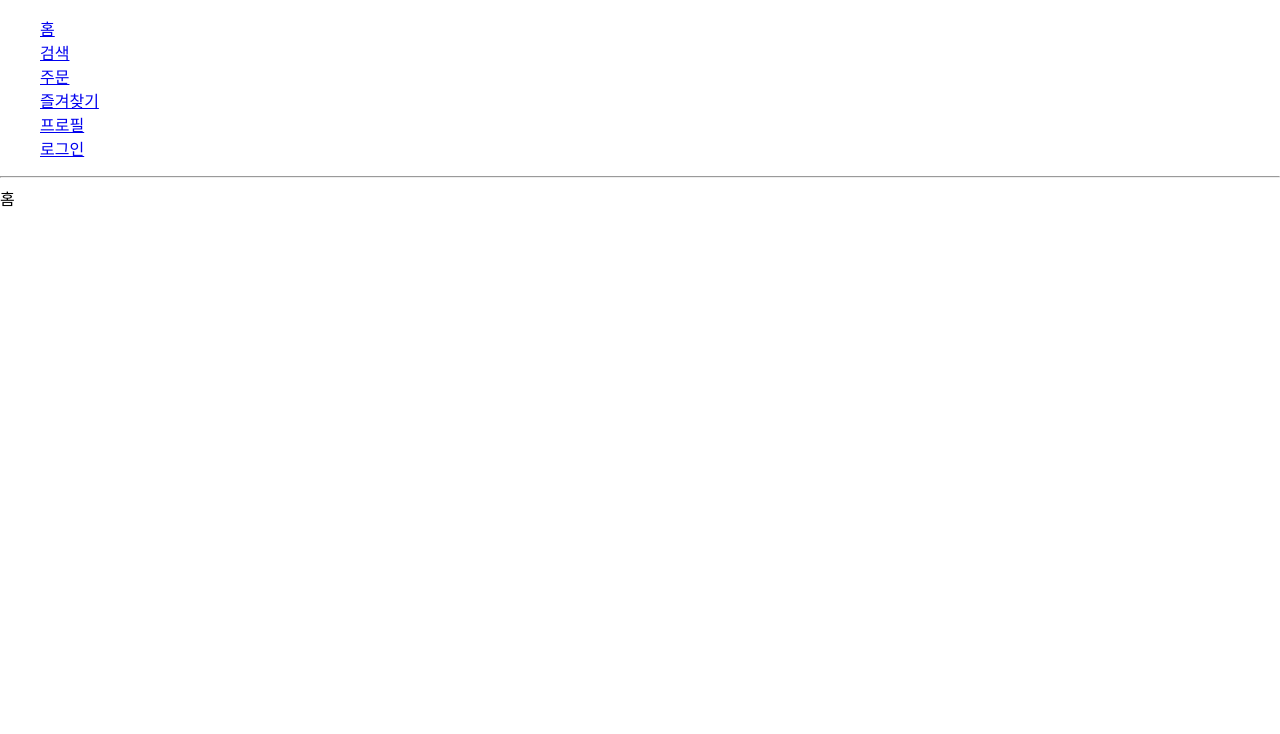
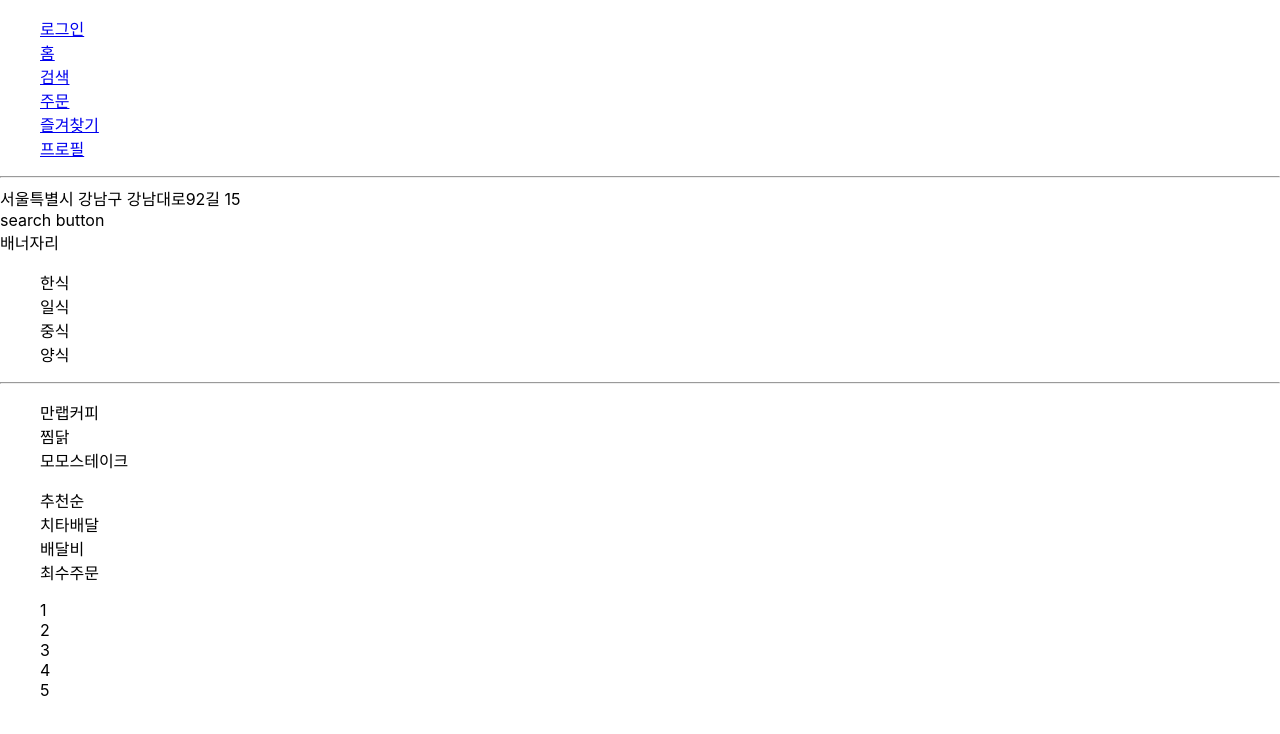
Before and after one commit to dongwonnn/delivery-service-web, a React (Create React App) app: page / in a window 1280 px wide. Shown: the top 734 px of the page. Built offline with nearby package versions, Linux system fonts and the light colour scheme.

Commit message:
register logic update

```diff
--- a/src/App.js
+++ b/src/App.js
@@ -5,7 +5,7 @@ import HomePage from './pages/HomePage';
 import OrderPage from './pages/OrderPage';
 import ProfilePage from './pages/ProfilePage';
 import SearchPage from './pages/SearchPage';
-import { singIn } from './modules/auth';
+import { singIn, register } from './modules/auth';
 import AuthRoute from './compoentns/AuthRoute';
 import LogoutButton from './compoentns/LogoutButton';
 import LoginPage from './pages/LoginPage';
@@ -22,6 +22,13 @@ const App = () => {
     <div>
       <ul>
         <li>
+          {authenticated ? (
+            <LogoutButton logout={logout} />
+          ) : (
+            <Link to="/login">로그인</Link>
+          )}
+        </li>
+        <li>
           <Link to="/">홈</Link>
         </li>
         <li>
@@ -36,13 +43,6 @@ const App = () => {
         <li>
           <Link to="/profile">프로필</Link>
         </li>
-        <li>
-          {authenticated ? (
-            <LogoutButton logout={logout} />
-          ) : (
-            <Link to="/login">로그인</Link>
-          )}
-        </li>
       </ul>
       <hr />
       <Switch>
@@ -50,7 +50,11 @@ const App = () => {
         <Route path="/search" component={SearchPage} />
         <Route path="/order" component={OrderPage} />
         <Route path="/favorite" component={FavoritePage} />
-        <Route path="/register" component={RegisterPage} />
+        {/* <Route path="/register" component={RegisterPage} /> */}
+        <Route
+          path="/register"
+          render={(props) => <RegisterPage register={register} {...props} />}
+        />
         <AuthRoute
           authenticated={authenticated}
           path="/profile"
--- a/src/modules/auth.js
+++ b/src/modules/auth.js
@@ -1,7 +1,27 @@
 const users = [
-  { email: 'kkum9408@gmail.com', password: '123', name: 'dongwon' },
-  { email: 'letuin@gmail.com', password: '234', name: 'letuin' },
+  {
+    email: 'kkum9408@gmail.com',
+    password: '123',
+    name: 'dongwon',
+    phoneNum: '01063666585',
+  },
+  {
+    email: 'letuin@gmail.com',
+    password: '234',
+    name: 'letuin',
+    phoneNum: '01012345678',
+  },
 ];
+
+export const register = (email, password, name, phoneNum) => {
+  users.push({
+    email: email,
+    password: password,
+    name: name,
+    phoneNum: phoneNum,
+  });
+  console.log(users);
+};
 
 export const singIn = ({ email, password }) => {
   const user = users.find(
--- a/src/pages/HomePage.js
+++ b/src/pages/HomePage.js
@@ -1,9 +1,55 @@
 import React from 'react';
+import './HomePage.scss';
 
 const HomePage = () => {
   return (
-    <div>
-      <div>홈</div>
+    <div className="hp">
+      <div className="hp-header">
+        <div className="hp-address">서울특별시 강남구 강남대로92길 15</div>
+        <div>search button</div>
+
+        <div>배너자리</div>
+      </div>
+
+      <div className="hp-main">
+        <div className="hp-header">
+          <ul>
+            <li>한식</li>
+            <li>일식</li>
+            <li>중식</li>
+            <li>양식</li>
+          </ul>
+        </div>
+
+        <hr />
+
+        <div className="hp-category">
+          <ul>
+            <li>만랩커피</li>
+            <li>찜닭</li>
+            <li>모모스테이크</li>
+          </ul>
+        </div>
+
+        <div className="hp-sort">
+          <ul>
+            <li>추천순</li>
+            <li>치타배달</li>
+            <li>배달비</li>
+            <li>최수주문</li>
+          </ul>
+        </div>
+
+        <div className="hp-items">
+          <ul>
+            <li>1</li>
+            <li>2</li>
+            <li>3</li>
+            <li>4</li>
+            <li>5</li>
+          </ul>
+        </div>
+      </div>
     </div>
   );
 };
--- /dev/null
+++ b/src/pages/HomePage.scss
@@ -0,0 +1,3 @@
+.hp {
+  max-width: 1280px;
+}
--- a/src/pages/LoginPage.js
+++ b/src/pages/LoginPage.js
@@ -49,7 +49,7 @@ const LoginPage = ({ authenticated, login, location, history }) => {
           <div className="login-message">
             <div className="login-checkbox">
               <input type="checkbox" id="auto-login" />
-              <label for="auto-login">자동로그인</label>
+              <label htmlFor="auto-login">자동로그인</label>
             </div>
             <p className="login-search">아이디(이메일)/비밀번호 찾기</p>
           </div>
--- a/src/pages/ProfilePage.js
+++ b/src/pages/ProfilePage.js
@@ -1,16 +1,16 @@
 import React from 'react';
 
 const ProfilePage = ({ user }) => {
-  const { email, password, name } = user || {};
+  const { email, phoneNum, name } = user || {};
   return (
     <div>
       <h1>profile</h1>
-      <dt>Email</dt>
+      <dt>이메일</dt>
       <dd>{email}</dd>
-      <dt>Password</dt>
-      <dd>{password}</dd>
-      <dt>Name</dt>
+      <dt>이름</dt>
       <dd>{name}</dd>
+      <dt>번호</dt>
+      <dd>{phoneNum}</dd>
     </div>
   );
 };
--- a/src/pages/RegisterPage.js
+++ b/src/pages/RegisterPage.js
@@ -1,7 +1,7 @@
 import React, { useState } from 'react';
 import './RegisterPage.scss';
 
-const RegisterPage = () => {
+const RegisterPage = ({ register, history }) => {
   const [email, setEmail] = useState('');
   const [password, setPassword] = useState('');
   const [passwordCheck, setPasswordCheck] = useState('');
@@ -31,6 +31,8 @@ const RegisterPage = () => {
   const handleClick = () => {
     if (password === passwordCheck) {
       // 생성 로직
+      register(email, password, name, phoneNum);
+      history('/');
     } else {
       alert('비밀번호가 다릅니다.');
     }
@@ -46,68 +48,70 @@ const RegisterPage = () => {
       <main className="reg-main">
         <div className="reg-content">
           <p>회원정보를 입력해주세요</p>
-          <from className="reg-form">
+          <form className="reg-form">
             <input
-              text="email"
+              type="email"
               placeholder="아이디(이메일)"
               value={email}
               onChange={onChangeEmail}
             />
             <input
-              text="password"
+              type="password"
               placeholder="비밀번호"
               value={password}
               onChange={onChangePassword}
             />
             <input
-              text="password"
+              type="password"
               placeholder="비밀번호 확인"
               value={passwordCheck}
               onChange={onChangePasswordCheck}
             />
             <input
-              text="text"
+              type="test"
               placeholder="이름"
               value={name}
               onChange={onChangeName}
             />
             <input
-              text="number"
+              type="text"
               placeholder="휴대폰 번호"
               value={phoneNum}
               onChange={onChangePhoneNum}
             />
-          </from>
+          </form>
           <div className="reg-line" />
           <div>
             <p>쿠팡 서비스약관에 동의해주세요.</p>
             <div className="reg-agree-all">
               <input type="checkbox" id="all" />
-              <label for="all">모두 동의합니다.</label>
+              <label htmlFor="all">모두 동의합니다.</label>
             </div>
             <div className="reg-agree-form">
               <ul>
                 <li>
                   <input type="checkbox" id="age" />
-                  <label for="age">[필수] 만 14세 이상입니다</label>
+                  <label htmlFor="age">[필수] 만 14세 이상입니다</label>
                 </li>
                 <li>
                   <input type="checkbox" id="use" />
-                  <label for="use">[필수] 쿠팡 이용약관 동의.</label>
+                  <label htmlFor="use">[필수] 쿠팡 이용약관 동의.</label>
                 </li>
                 <li>
                   <input type="checkbox" id="elect" />
-                  <label for="elect">[필수] 전자금융거래 이용약관 동의.</label>
+                  <label htmlFor="elect">
+                    [필수] 전자금융거래 이용약관 동의.
+                  </label>
                 </li>
                 <li>
                   <input type="checkbox" id="collect" />
-                  <label for="collect">
+                  <label htmlFor="collect">
                     [필수] 개인정보 수집 및 이용 동의.
                   </label>
                 </li>
                 <li>
                   <input type="checkbox" id="offer" />
-                  <label for="offer">[필수] 개인정보 제공 동의.</label>
+                  <label htmlFor="offer">[필수] 개인정보 제공 동의.</label>
                 </li>
               </ul>
             </div>
```
Also changed, not shown: 1 other file (tests, documents, lock files or other folders).
